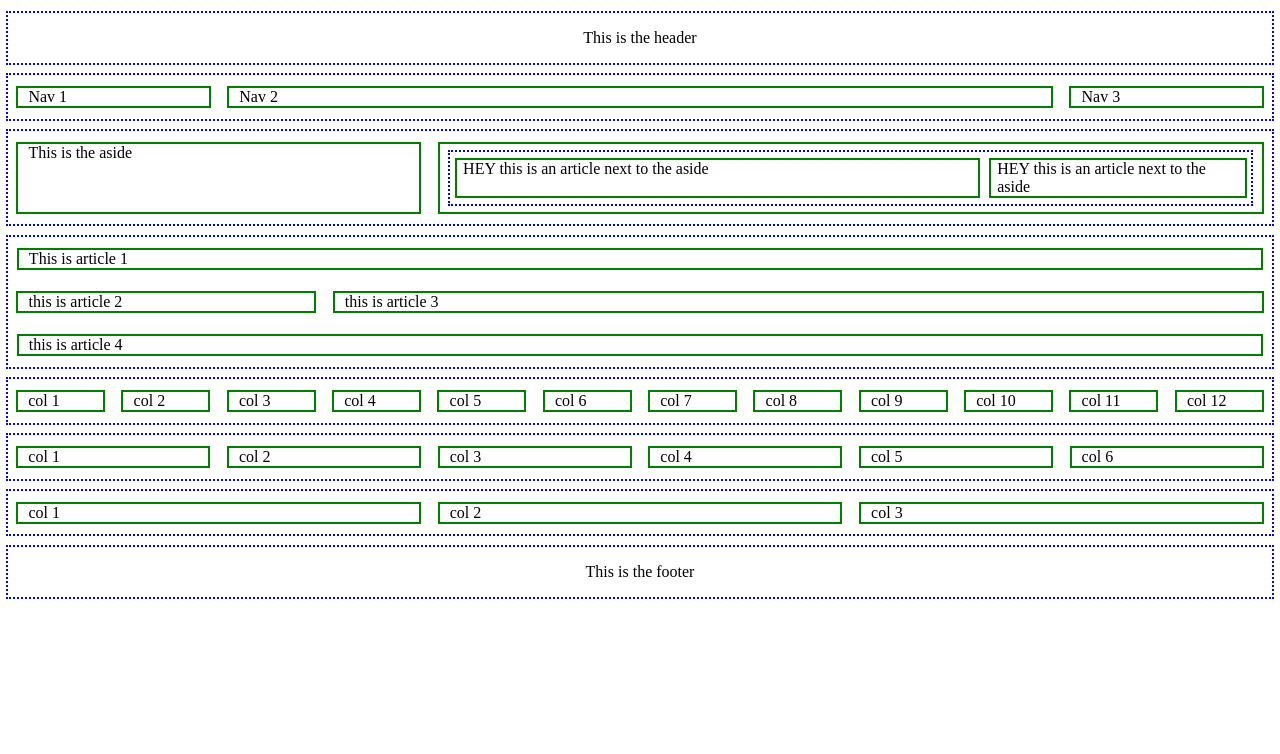
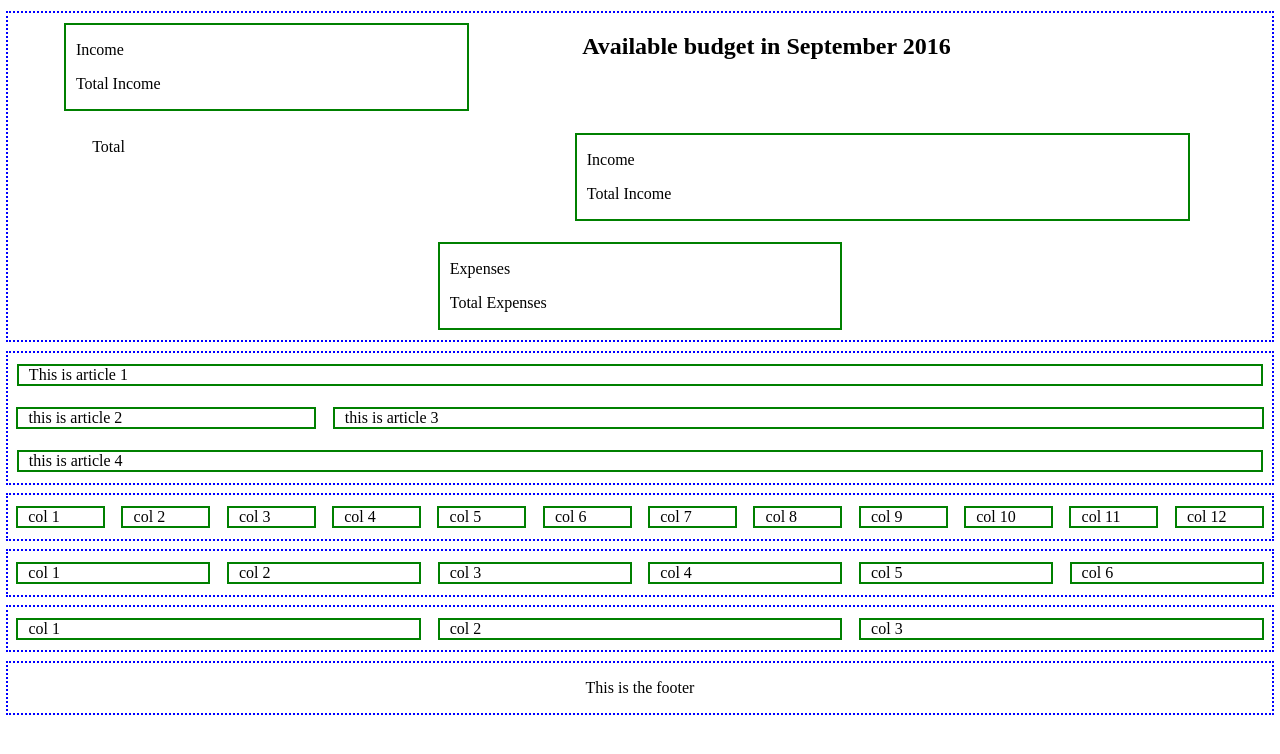
Before and after one commit to kennybecerra/BudgetApp, a plain HTML site: page index.html in a window 1280 px wide. Drawn offline with Linux system fonts and the light colour scheme.

Commit message:
5_23_2018 working on layout for the budget App

```diff
--- a/CSS/Style.css
+++ b/CSS/Style.css
@@ -0,0 +1,19 @@
+/* This will hold all styles that are specific for the Budget APP*/
+
+.outline-all {
+	outline: 2px solid blue;
+	align-items: center;
+}
+
+.outline-all > * {
+}
+
+.height-80 {
+	flex: 0 0 50%;
+}
+
+.mytotal {
+	flex-grow: 0;
+	flex-shrink: 0;
+	flex-basis: 25%;
+}
--- a/CSS/flexboxgrid.css
+++ b/CSS/flexboxgrid.css
@@ -33,6 +33,7 @@
 	display: -webkit-box;
 	display: flex;
 	flex-direction: column;
+	flex-wrap: nowrap;
 }
 
 .row.reverse {
--- a/index.html
+++ b/index.html
@@ -7,27 +7,28 @@
 
 </head>
 
-<header class="row">
-<p> This is the header</p>
-</header>
-
-	<nav class="row">
-		<article class="col-xs-2 col-sm-2 col-md-2 col-lg-2"> Nav 1</article>
-		<article class="col-xs-8 col-sm-8 col-md-8 col-lg-8"> Nav 2</article>
-		<article class="col-xs-2 col-sm-2 col-md-2 col-lg-2"> Nav 3</article>
-	</nav>
 <body>
 
-<section class="row space">
-	<aside class="col-xs-4 col-sm-4 col-md-4 col-lg-4">This is the aside</aside>
-	<article class="col-xs-8 col-sm-8 col-md-8 col-lg-8">
-		<section class="row space">
+<section class="row">
+	<div class="col-xs-4 col-sm-4 col-md-4 col-lg-4 ">
+		<div>
 
-		<article class="col-xs-8 col-sm-8 col-md-8 col-lg-8"> HEY this is an article next to the aside</article>
-		<article class="col-xs-4 col-sm-4 col-md-4 col-lg-4"> HEY this is an article next to the aside</article>
+		</div>
+		<p>Income</p>
+		<p>Total Income</p>
+	</div>
 
-		</section>
-	</article>
+	<h2 class="height-80">Available budget in September 2016</h2>
+	<p class="mytotal">Total</p>
+	<div class="col-xs-6 col-sm-6 col-md-6 col-lg-6">
+		<p>Income</p>
+		<p>Total Income</p>
+	</div>
+	<div class="col-xs-4 col-sm-4 col-md-4 col-lg-4">
+		<p>Expenses</p>
+		<p>Total Expenses</p>
+	</div>
+
 </section>
 <section class="row space">
 
```
